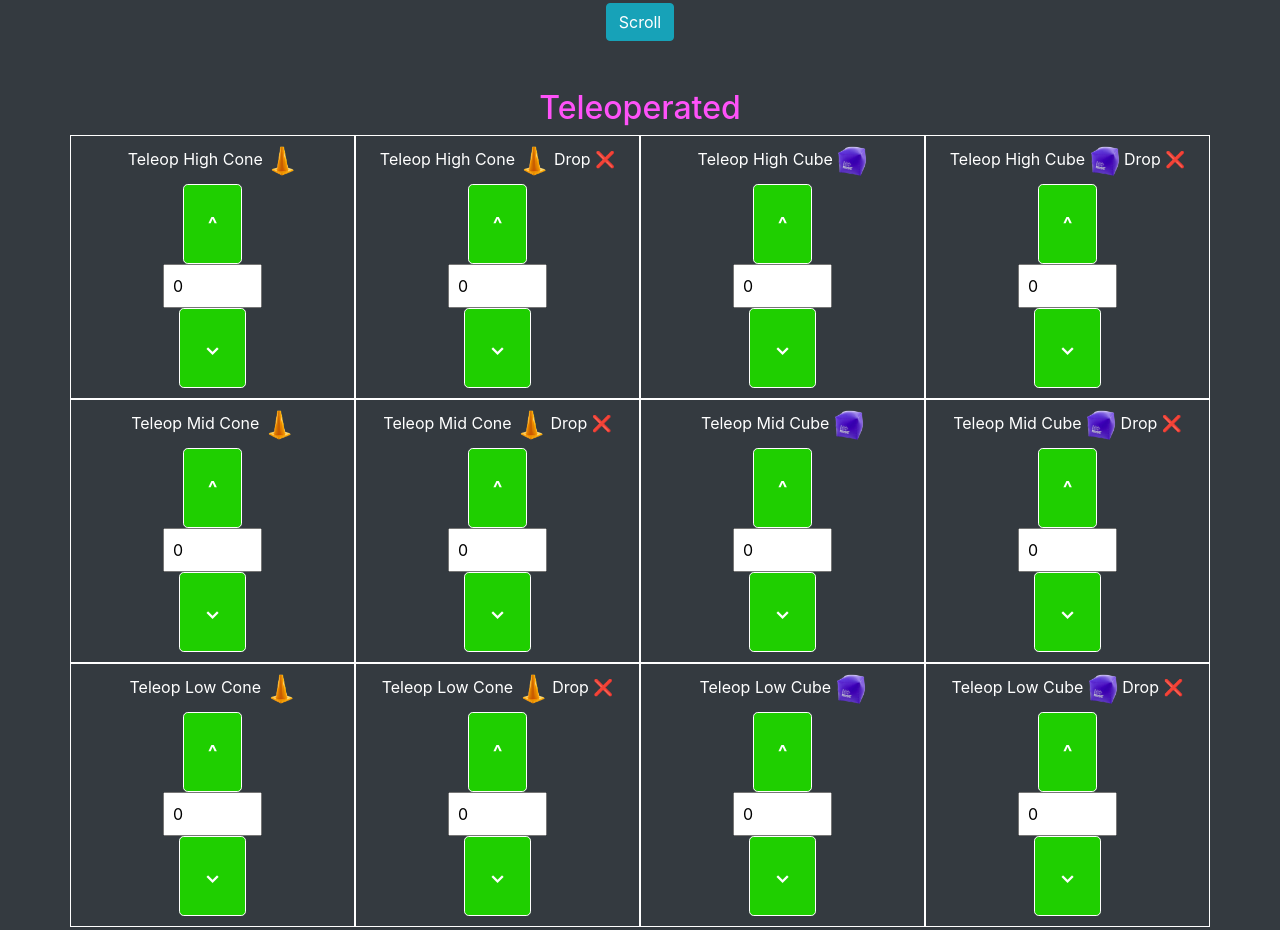
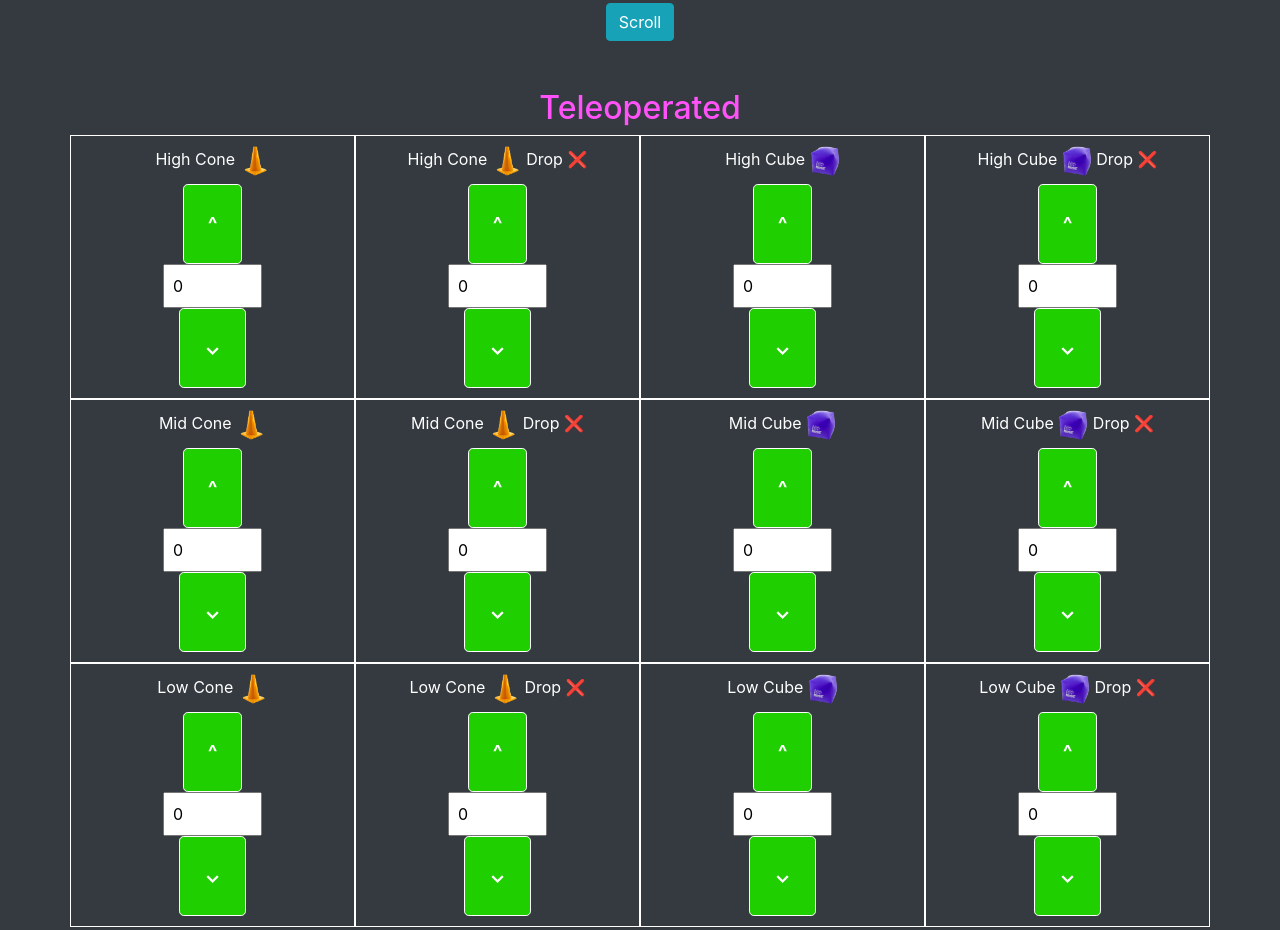
Before and after one commit to AkeBoss-tech/BootstrapStrategyApp, a plain HTML site: page index.html in a window 1280 px wide. Shown: the part 1909-2839 px from the top of the page. Drawn offline with Linux system fonts and the light colour scheme.

Commit message:
add Arav's fixes

```diff
--- a/index.html
+++ b/index.html
@@ -322,7 +322,7 @@
             <!-- <br> -->
             <div class="row">
                 <div class="col">
-                    <label for="tele_high_cone" class="form_label">Teleop High Cone <img src="m/cone.png" alt="Cone" height="30px"></label><br>
+                    <label for="tele_high_cone" class="form_label">High Cone <img src="m/cone.png" alt="Cone" height="30px"></label><br>
                     <input type="button" onclick="incrementID('tele_high_cone', 1)" value="^"
                         class="btn purple-btn btn-lg p-4"></input> <br>
                     <input type="number" min="0" max="40" id="tele_high_cone" value="0"
@@ -331,7 +331,7 @@
                         class="btn purple-btn btn-lg p-4"></input> <br>
                 </div>
                 <div class="col">
-                    <label for="tele_high_cone_drop" class="form_label">Teleop High Cone <img src="m/cone.png" alt="Cone" height="30px"> Drop ❌</label><br>
+                    <label for="tele_high_cone_drop" class="form_label">High Cone <img src="m/cone.png" alt="Cone" height="30px"> Drop ❌</label><br>
                     <input type="button" onclick="incrementID('tele_high_cone_drop', 1)" value="^"
                         class="btn purple-btn btn-lg p-4"></input> <br>
                     <input type="number" min="0" max="40" id="tele_high_cone_drop" value="0"
@@ -340,7 +340,7 @@
                         class="btn purple-btn btn-lg p-4"></input> <br>
                 </div>
                 <div class="col">
-                    <label for="tele_high_cube" class="form_label">Teleop High Cube <img src="m/cube.png" alt="Cube" height="30px"></label><br>
+                    <label for="tele_high_cube" class="form_label">High Cube <img src="m/cube.png" alt="Cube" height="30px"></label><br>
                     <input type="button" onclick="incrementID('tele_high_cube', 1)" value="^"
                         class="btn purple-btn btn-lg p-4"></input> <br>
                     <input type="number" min="0" max="40" id="tele_high_cube" value="0"
@@ -349,7 +349,7 @@
                         class="btn purple-btn btn-lg p-4"></input>
                 </div>
                 <div class="col">
-                    <label for="tele_high_cube_drop" class="form_label">Teleop High Cube <img src="m/cube.png" alt="Cone" height="30px"> Drop ❌</label><br>
+                    <label for="tele_high_cube_drop" class="form_label">High Cube <img src="m/cube.png" alt="Cone" height="30px"> Drop ❌</label><br>
                     <input type="button" onclick="incrementID('tele_high_cube_drop', 1)" value="^"
                         class="btn purple-btn btn-lg p-4"></input> <br>
                     <input type="number" min="0" max="40" id="tele_high_cube_drop" value="0"
@@ -360,7 +360,7 @@
             </div>
             <div class="row">
                 <div class="col">
-                    <label for="tele_mid_cone" class="form_label">Teleop Mid Cone <img src="m/cone.png" alt="Cone" height="30px"></label><br>
+                    <label for="tele_mid_cone" class="form_label">Mid Cone <img src="m/cone.png" alt="Cone" height="30px"></label><br>
                     <input type="button" onclick="incrementID('tele_mid_cone', 1)" value="^"
                         class="btn purple-btn btn-lg p-4"></input> <br>
                     <input type="number" min="0" max="40" id="tele_mid_cone" value="0"
@@ -369,7 +369,7 @@
                         class="btn purple-btn btn-lg p-4"></input> <br>
                 </div>
                 <div class="col">
-                    <label for="tele_mid_cone_drop" class="form_label">Teleop Mid Cone  <img src="m/cone.png" alt="Cone" height="30px"> Drop ❌</label><br>
+                    <label for="tele_mid_cone_drop" class="form_label">Mid Cone  <img src="m/cone.png" alt="Cone" height="30px"> Drop ❌</label><br>
                     <input type="button" onclick="incrementID('tele_mid_cone_drop', 1)" value="^"
                         class="btn purple-btn btn-lg p-4"></input> <br>
                     <input type="number" min="0" max="40" id="tele_mid_cone_drop" value="0"
@@ -378,7 +378,7 @@
                         class="btn purple-btn btn-lg p-4"></input> <br>
                 </div>
                 <div class="col">
-                    <label for="tele_mid_cube" class="form_label">Teleop Mid Cube <img src="m/cube.png" alt="Cube" height="30px"></label><br>
+                    <label for="tele_mid_cube" class="form_label">Mid Cube <img src="m/cube.png" alt="Cube" height="30px"></label><br>
                     <input type="button" onclick="incrementID('tele_mid_cube', 1)" value="^"
                         class="btn purple-btn btn-lg p-4"></input> <br>
                     <input type="number" min="0" max="40" id="tele_mid_cube" value="0"
@@ -387,7 +387,7 @@
                         class="btn purple-btn btn-lg p-4"></input> <br>
                 </div>
                 <div class="col">
-                    <label for="tele_mid_cube_drop" class="form_label">Teleop Mid Cube <img src="m/cube.png" alt="Cone" height="30px"> Drop ❌</label><br>
+                    <label for="tele_mid_cube_drop" class="form_label">Mid Cube <img src="m/cube.png" alt="Cone" height="30px"> Drop ❌</label><br>
                     <input type="button" onclick="incrementID('tele_mid_cube_drop', 1)" value="^"
                         class="btn purple-btn btn-lg p-4"></input> <br>
                     <input type="number" min="0" max="40" id="tele_mid_cube_drop" value="0"
@@ -398,7 +398,7 @@
             </div>
             <div class="row">
                 <div class="col" style="font-size: 16px">
-                    <label for="tele_low_cone" class="form_label">Teleop Low Cone <img src="m/cone.png" alt="Cone" height="30px"></label><br>
+                    <label for="tele_low_cone" class="form_label">Low Cone <img src="m/cone.png" alt="Cone" height="30px"></label><br>
                     <input type="button" onclick="incrementID('tele_low_cone', 1)" value="^"
                         class="btn purple-btn btn-lg p-4"></input> <br>
                     <input type="number" min="0" max="40" id="tele_low_cone" value="0"
@@ -407,7 +407,7 @@
                         class="btn purple-btn btn-lg p-4"></input> <br>
                 </div>
                 <div class="col">
-                    <label for="tele_low_cone_drop" class="form_label">Teleop Low Cone <img src="m/cone.png" alt="Cone" height="30px"> Drop ❌</label><br>
+                    <label for="tele_low_cone_drop" class="form_label">Low Cone <img src="m/cone.png" alt="Cone" height="30px"> Drop ❌</label><br>
                     <input type="button" onclick="incrementID('tele_low_cone_drop', 1)" value="^"
                         class="btn purple-btn btn-lg p-4"></input> <br>
                     <input type="number" min="0" max="40" id="tele_low_cone_drop" value="0"
@@ -416,7 +416,7 @@
                         class="btn purple-btn btn-lg p-4"></input> <br>
                 </div>
                 <div class="col">
-                    <label for="tele_low_cube" class="form_label">Teleop Low Cube <img src="m/cube.png" alt="Cube" height="30px"></label><br>
+                    <label for="tele_low_cube" class="form_label">Low Cube <img src="m/cube.png" alt="Cube" height="30px"></label><br>
                     <input type="button" onclick="incrementID('tele_low_cube', 1)" value="^"
                         class="btn purple-btn btn-lg p-4"></input> <br>
                     <input type="number" min="0" max="40" id="tele_low_cube" value="0"
@@ -426,7 +426,7 @@
                 </div>
                 <!-- Dropped -->
                 <div class="col">
-                    <label for="tele_low_cube_drop" class="form_label">Teleop Low Cube <img src="m/cube.png" alt="Cube" height="30px"> Drop ❌ </label><br>
+                    <label for="tele_low_cube_drop" class="form_label">Low Cube <img src="m/cube.png" alt="Cube" height="30px"> Drop ❌ </label><br>
                     <input type="button" onclick="incrementID('tele_low_cube_drop', 1)" value="^"
                         class="btn purple-btn btn-lg p-4"></input> <br>
                     <input type="number" min="0" max="40" id="tele_low_cube_drop" value="0" class="form_text_input p-2">
@@ -476,6 +476,13 @@
             <!-- <br> -->
             <!-- <br>
             <br> -->
+
+            <div class="row">
+                <div class="col">
+                    <label for="notes" class="form_label">Notes</label><br>
+                    <input type="text" id="notes" class="form_text_input"></input>
+                </div>
+            </div>
             <div class="row">
                 <div class="col" style="font-size: 16px">
                     <label for="malfunction" class="form_label">Malfunction</label>
@@ -483,12 +490,7 @@
                 </div>
             </div>
 
-            <div class="row">
-                <div class="col">
-                    <label for="notes" class="form_label">Notes</label><br>
-                    <input type="text" id="notes" class="form_text_input"></input>
-                </div>
-            </div> <br>
+            <br>
 
             <div class="centered">
                 <input type="submit" class="btn btn-primary"></input>
--- a/script.js
+++ b/script.js
@@ -155,11 +155,9 @@ form.addEventListener('submit', (event) => {
         parseInt(form.elements["tele_low_cube_drop"].value),
         parseInt(form.elements["tele_mid_cube_drop"].value),
         parseInt(form.elements["tele_high_cube_drop"].value),
-
         form.elements["end_charge_pos"].value,
+        form.elements["notes"].value,
         form.elements["malfunction"].checked.toString(),
-
-        form.elements["notes"].value,
     ])
 
     console.log(myList)
```
